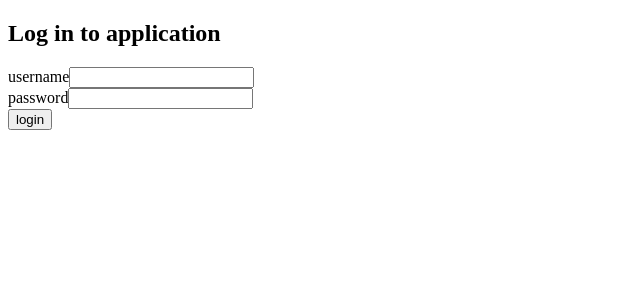
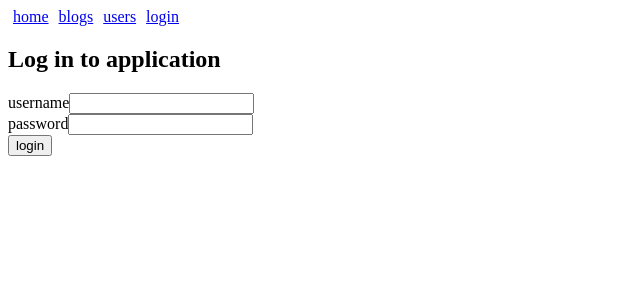
Before and after one commit to jckling/FullStack2022, a React (Create React App) app in the folder part7/bloglist-frontend/: page /login in a window 1280 px wide. Shown: the top 300 px of the page, without its empty margins (0-640 px from the left). Built offline with nearby package versions, Linux system fonts and the light colour scheme; no server answers.

Commit message:
part7.17

```diff
--- a/part7/bloglist-frontend/package.json
+++ b/part7/bloglist-frontend/package.json
@@ -6,10 +6,12 @@
     "@reduxjs/toolkit": "^1.8.3",
     "@testing-library/user-event": "^14.1.1",
     "axios": "^0.27.2",
+    "lodash": "^4.17.21",
     "prop-types": "^15.8.1",
     "react": "^18.1.0",
     "react-dom": "^18.1.0",
     "react-redux": "^8.0.2",
+    "react-router-dom": "^6.3.0",
     "react-scripts": "5.0.1",
     "redux": "^4.2.0",
     "web-vitals": "^2.1.4"
--- a/part7/bloglist-frontend/src/App.js
+++ b/part7/bloglist-frontend/src/App.js
@@ -8,27 +8,45 @@ import { initializeUser, login, logout } from './reducers/userReducer'
 import BlogList from './components/BlogList'
 import UserList from './components/UserList'
 
-const App = () => {
+import {
+  BrowserRouter as Router,
+  Routes,
+  Route,
+  Link,
+  Navigate,
+  useNavigate
+} from "react-router-dom"
+
+const Home = () => {
+  const blogFormRef = useRef()
+  const user = useSelector(state => state.user)
+
+  return (
+    <div>
+      <h2>Blog app</h2>
+
+      <Togglable buttonLabel="create new blog" ref={blogFormRef}>
+        <BlogForm />
+      </Togglable>
+
+      <BlogList user={user} />
+    </div>
+  )
+}
+
+const Login = () => {
+  const navigate = useNavigate()
   const dispatch = useDispatch()
-
-  useEffect(() => {
-    dispatch(initializeBlogs())
-    dispatch(initializeUser())
-  }, [dispatch])
 
   const handleLogin = async (event) => {
     event.preventDefault()
     const username = event.target.username.value
     const password = event.target.password.value
     dispatch(login(username, password))
+    navigate('/')
   }
 
-  const handleLogout = async (event) => {
-    event.preventDefault()
-    dispatch(logout())
-  }
-
-  const loginForm = () => (
+  return (
     <div>
       <h2>Log in to application</h2>
       <form onSubmit={handleLogin}>
@@ -44,38 +62,58 @@ const App = () => {
       </form>
     </div>
   )
+}
 
-  const blogFormRef = useRef()
+const App = () => {
+  const dispatch = useDispatch()
+
+  useEffect(() => {
+    dispatch(initializeBlogs())
+    dispatch(initializeUser())
+  }, [dispatch])
+
+  const handleLogout = async (event) => {
+    event.preventDefault()
+    dispatch(logout())
+  }
+
   const user = useSelector(state => state.user)
 
-  if (user === null) {
-    return (
-      <div>
-        <Notification />
-        {loginForm()}
-      </div>
-    )
+  const padding = {
+    padding: 5
   }
+
   return (
     <div>
-      <h2>blogs</h2>
-      <Notification />
-      <p>
-        {user.name} logged in
-        <button onClick={handleLogout}>logout</button>
-      </p>
-      <h2>users</h2>
-      <UserList />
+      <div>
+        <Link style={padding} to="/">home</Link>
+        <Link style={padding} to="/blogs">blogs</Link>
+        <Link style={padding} to="/users">users</Link>
+        {user
+          ? <div><em>{user.name} logged in</em><button onClick={handleLogout}>logout</button></div>
+          : <Link style={padding} to="/login">login</Link>
+        }
+        <Notification />
+      </div>
 
-      <h2>create new</h2>
-
-      <Togglable buttonLabel="create new blog" ref={blogFormRef}>
-        <BlogForm />
-      </Togglable>
-
-      <BlogList user={user} />
+      <Routes>
+        {/* <Route path="/blogs/:id" element={user ? <Blog blog={blog} /> : <Navigate replace to="/login" />} /> */}
+        <Route path="/blogs" element={user ? <BlogList /> : <Navigate replace to="/login" />} />
+        <Route path="/users" element={user ? <UserList /> : <Navigate replace to="/login" />} />
+        {/* <Route path="/users/:id" element={user ? <UserList /> : <Navigate replace to="/login" />} /> */}
+        <Route path="/login" element={user ? <Navigate replace to="/" /> : <Login />} />
+        <Route path="/" element={user ? <Home /> : <Navigate replace to="/login" />} />
+      </Routes>
     </div>
   )
 }
 
-export default App
+const AppWrapper = () => {
+  return (
+    <Router>
+      <App />
+    </Router>
+  )
+}
+
+export default AppWrapper
--- a/part7/bloglist-frontend/src/components/BlogList.js
+++ b/part7/bloglist-frontend/src/components/BlogList.js
@@ -4,12 +4,13 @@ import { useSelector, useDispatch } from 'react-redux'
 import { voteBlog, removeBlog } from '../reducers/blogReducer'
 import { setNotification } from '../reducers/notificationReducer'
 
-const Blog = ({ blog, user, like, remove }) => {
+const Blog = ({ blog, like, remove }) => {
   const [visible, setVisible] = useState(false)
+  const user = useSelector(state => state.user)
 
   const showWhenVisible = { display: visible ? '' : 'none' }
   const showRemove = {
-    display: blog.user.username === user.user.username ? '' : 'none',
+    display: blog.user.username === user.username ? '' : 'none',
   }
 
   const toggleVisibility = () => {
@@ -45,8 +46,8 @@ const Blog = ({ blog, user, like, remove }) => {
   )
 }
 
-const BlogList = (user) => {
-  const blogs = useSelector((state) => state.blogs)
+const BlogList = () => {
+  const blogs = useSelector(state => state.blogs)
   const dispatch = useDispatch()
 
   const like = (blog) => {
@@ -71,7 +72,6 @@ const BlogList = (user) => {
         <Blog
           key={blog.id}
           blog={blog}
-          user={user}
           like={() => like(blog)}
           remove={() => remove(blog)}
         />
--- a/part7/bloglist-frontend/src/components/UserList.js
+++ b/part7/bloglist-frontend/src/components/UserList.js
@@ -9,6 +9,8 @@ const UserList = () => {
   const authors = _.keys(groups)
 
   return (
+    <div>
+      <h2>users</h2>
       <table>
         <tbody>
           <tr>
@@ -23,6 +25,7 @@ const UserList = () => {
           )}
         </tbody>
       </table>
+    </div>
   )
 }
 
```
Also changed, not shown: 1 other file (tests, documents, lock files or other folders). Lines whose indentation alone changed are shown as unchanged.
